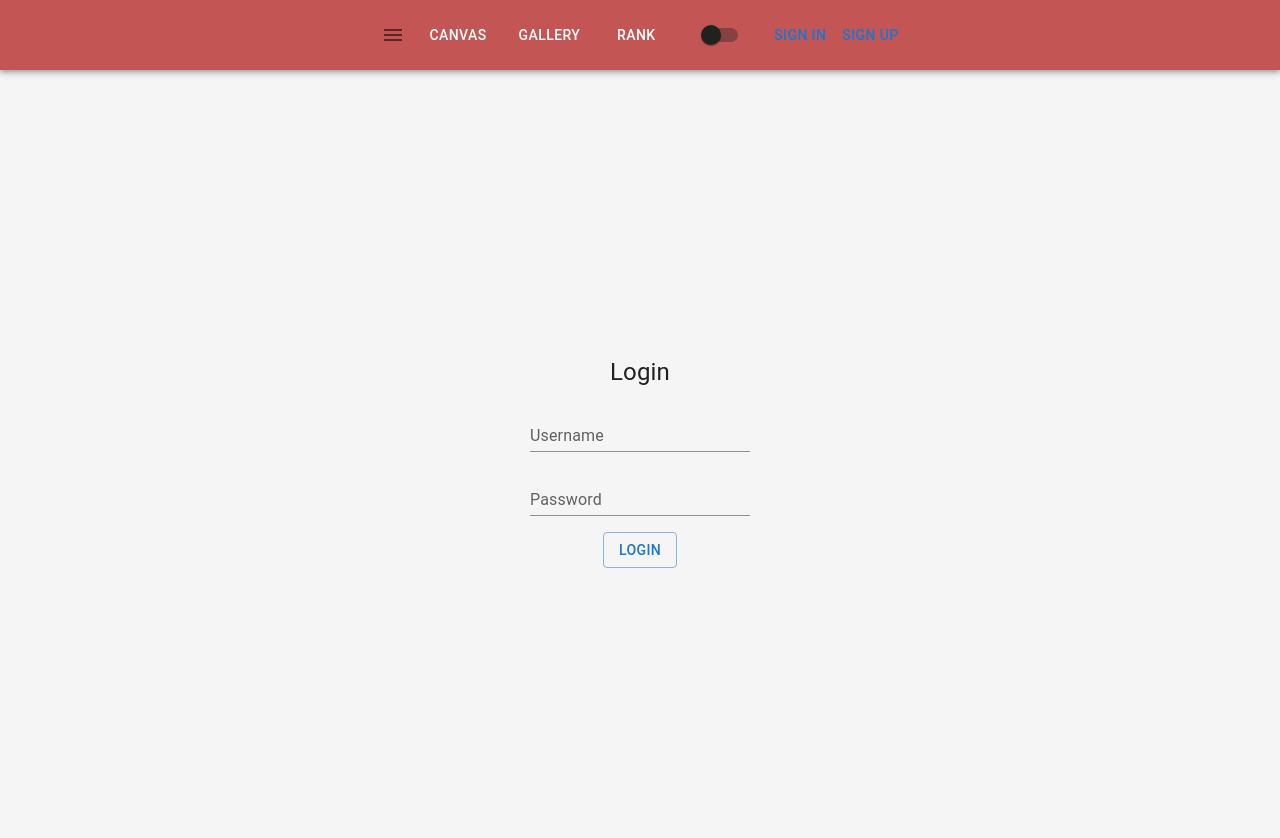
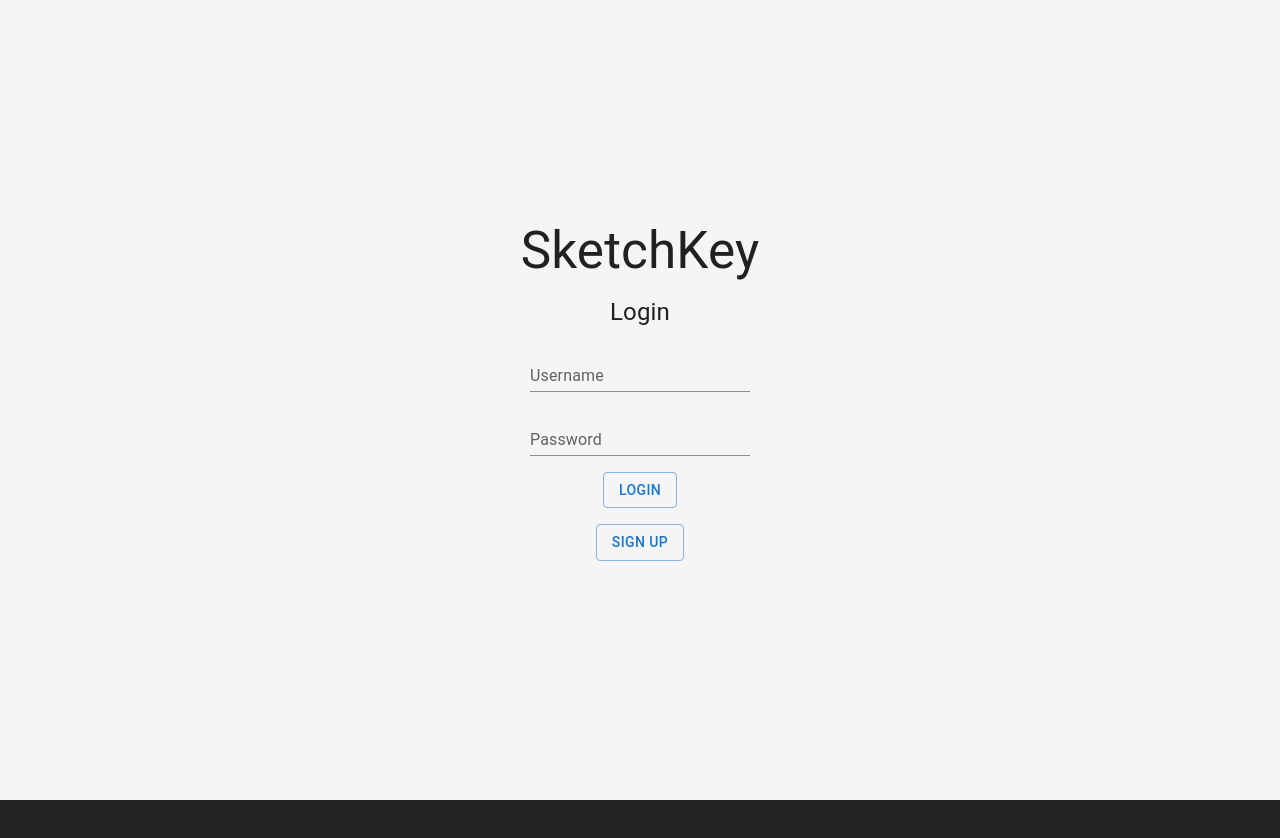
Before and after one commit to andreas-04/sketchkey, a React (Vite) app in the folder src/frontend/: page / in a window 1280 px wide. Shown: the top 838 px of the page. After the commit the page ends 800 px from the top, so only its background shows below. Built offline with nearby package versions, Linux system fonts and the light colour scheme.

Commit message:
Basic sign in sign out featuring

```diff
--- a/src/frontend/src/App.jsx
+++ b/src/frontend/src/App.jsx
@@ -1,19 +1,15 @@
 import { Routes, Route, BrowserRouter as Router } from 'react-router-dom';
-
 import Home from './pages/Home';
 import Login from './pages/Login';
 import Register from './pages/Register';
 import Navbar from './components/navbar';
 import Gallery from './pages/Gallery';
-import Rank from './pages/Rank'
-
-import { useState } from 'react';
+import Rank from './pages/Rank';
+import Cookies from 'js-cookie';
+import { useState, useEffect } from 'react';
 import { ThemeProvider } from '@mui/material/styles';
 import CssBaseline from '@mui/material/CssBaseline';
-
 import theme from './themes/themes';
-
-import { useEffect } from 'react';
 import { useLocation } from 'react-router-dom';
 
 const ScrollToTop = () => {
@@ -28,6 +24,8 @@ const ScrollToTop = () => {
 
 function App() {
   const [themes, setThemes] = useState(false);
+  const [user, setUser] = useState(null);
+  // const navigate = useNavigate();
 
   const handleThemeChange = () => {
     setThemes(!themes);
@@ -35,11 +33,10 @@ function App() {
 
   const navLinks = [
     { title: 'Canvas', path: '/canvas', element: <Home /> },
-    { title: 'Register', path: '/register', element: <Register /> },
-    { title: 'Login', path: '/', element: <Login /> },
+    // { title: 'Register', path: '/register', element: <Register /> },
+    // { title: 'Login', path: '/', element: <Login /> },
     { title: 'Gallery', path: '/gallery', element: <Gallery /> },
     { title: 'Rank', path: '/rank', element: <Rank /> },
-
   ];
 
   const appBarHeader = [
@@ -48,19 +45,34 @@ const appBarHeader = [
     { title: 'Rank', path: '/rank', element: <Rank /> },
   ];
 
+  useEffect(() => {
+    const authCookie = Cookies.get('auth');
+    if (authCookie) {
+      setUser(authCookie);
+    }
+  }, []);
+
   return (
     <ThemeProvider theme={themes ? theme[0] : theme[1]}>
       <CssBaseline />
       <Router>
-        <Navbar theme = {themes ? theme[0] : theme[1] } themeToggle={handleThemeChange} navLinks={appBarHeader}/>
         <ScrollToTop />
+        {user ? (
+          <>
+            <Navbar theme={themes ? theme[0] : theme[1]} themeToggle={handleThemeChange} navLinks={appBarHeader} />
             <Routes>
               {navLinks.map((link) => (
-            <Route theme = {themes ? theme[0] : theme[1] } themeToggle={handleThemeChange} key={link.title} path={link.path} element={link.element} />
+                <Route key={link.title} path={link.path} element={link.element} />
               ))}
-
             </Routes>
-        {/* <Footer /> */}
+          </>
+        ) : (
+          <Routes>
+            <Route path="/" element={<Login />} />
+            <Route path="/register" element={<Register />} />
+            <Route path="*" element={<Login />} />
+          </Routes>
+        )}
       </Router>
     </ThemeProvider>
   );
--- a/src/frontend/src/components/navbar.jsx
+++ b/src/frontend/src/components/navbar.jsx
@@ -36,6 +36,7 @@ const Navbar = ({ themes, themeToggle, navLinks }) => {
         Cookies.remove('auth');
         setUser(null);
         navigate("/");
+        location.replace(location.href)
     };
 
     useEffect(() => {
@@ -74,7 +75,7 @@ const Navbar = ({ themes, themeToggle, navLinks }) => {
                     }} />
                 </div>
                 <div>
-                {user ? (
+
                     <>
                         <IconButton onClick={handleAvatarClick}>
                             <Avatar />
@@ -93,16 +94,10 @@ const Navbar = ({ themes, themeToggle, navLinks }) => {
                                 horizontal: 'center',
                             }}
                         >
-                            <Typography sx={{ p: 2 }}>Hi!</Typography>
                             <Button onClick={onSignOutClick}>Sign Out</Button>
                         </Popover>
                             </>
-                        ) : (
-                            <>
-                                <Button onClick={onSignInClick}>Sign In</Button>
-                                <Button onClick={onSignUpClick}>Sign Up</Button>
-                         </>
-                )}
+
                 </div>
             </Toolbar>
         </AppBar>
--- a/src/frontend/src/pages/Login.jsx
+++ b/src/frontend/src/pages/Login.jsx
@@ -8,6 +8,10 @@ function Login ({themes, themeToggle}) {
     const [password, setPassword] = React.useState('');
     const [error, setError] = useState('');
     const navigate = useNavigate();
+
+    const handleSignUp = () => {
+        navigate("/register")
+    }
 
     const handleLogin = async (e) => {
         e.preventDefault();
@@ -29,8 +33,10 @@ function Login ({themes, themeToggle}) {
                 const responseData = await response.json();
                 responseData.message ? setError(responseData.message): setError(responseData.error);
                 responseData.message ? document.cookie = `auth=${responseData.token}; path=/; Secure; SameSite=Lax` : console.log(responseData.error);
+
+                navigate('/rank');
+
                 location.replace(location.href)
-                navigate('/canvas');
             } else {
                 throw new Error('Login failed.');
             }
@@ -45,6 +51,7 @@ function Login ({themes, themeToggle}) {
     return (
         <>
         <div className='min-h-screen flex items-center justify-center flex flex-col gap-4'>
+        <h1>SketchKey</h1>
             <p className='text-2xl'>Login</p>
             <div className='flex-col flex gap-4'>
             <TextField variant="standard" label="Username"
@@ -54,6 +61,7 @@ function Login ({themes, themeToggle}) {
             </div>
 
             <Button sx={{paddingTop: ''}} variant="outlined" onClick={handleLogin}>Login</Button>
+            <Button sx={{paddingTop: ''}} variant="outlined" onClick={handleSignUp}>Sign Up</Button>
             <p className=''>{error}</p>
         </div>
         </>
```
Also changed, not shown: 1 other file (tests, documents, lock files or other folders). Lines whose indentation alone changed are shown as unchanged.
